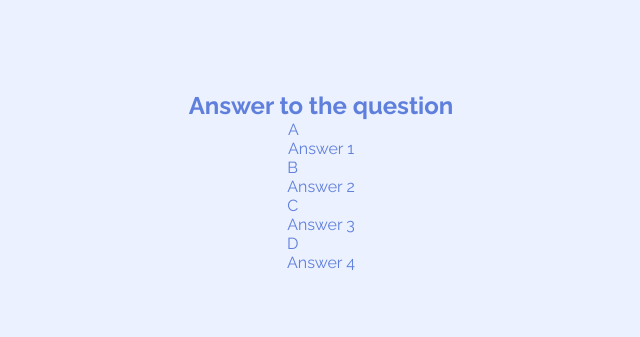
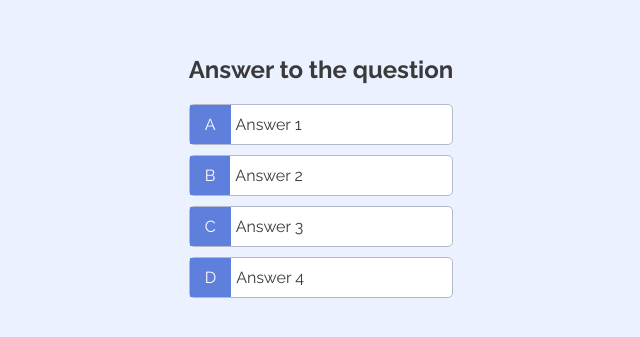
Before and after one commit to anahita83radfar/online-quiz, a plain HTML site: page play.html in a window 1280 px wide. Shown: the part 219-556 px from the top of the page, without its empty margins (319-959 px from the left). Drawn offline with Linux system fonts and the light colour scheme.

Commit message:
Add style to the play page

```diff
--- a/assets/css/style.css
+++ b/assets/css/style.css
@@ -60,3 +60,39 @@ h1 {
     transform: translateY(-2px);
     transition: transform 200ms;
 }
+
+/* PLAY PAGE */
+
+h2 {
+    color: #3a3a3a;
+    margin-bottom: 20px;
+}
+
+.answer-container {
+    display: flex;
+    align-items: center;
+    width: 100%;
+    max-width: 600px;
+    background-color: #fff;
+    margin-bottom: 10px;
+    border: 1px solid rgb(180, 186, 204) ;
+    border-radius: 5px;
+}
+
+.answer-container:hover {
+    box-shadow: 0 2px 2px 0 rgb(151, 165, 202, 0.5);
+    transform: translateY(-2px);
+    transition: transform 200ms;
+}
+
+.answer-prefix {
+    padding: 10px 15px;
+    background-color: #5e7fdb;
+    color: #fff;
+}
+
+.answer-text {
+    width: 100%;
+    color: #3a3a3a;
+    padding-left: 5px;
+}
```
